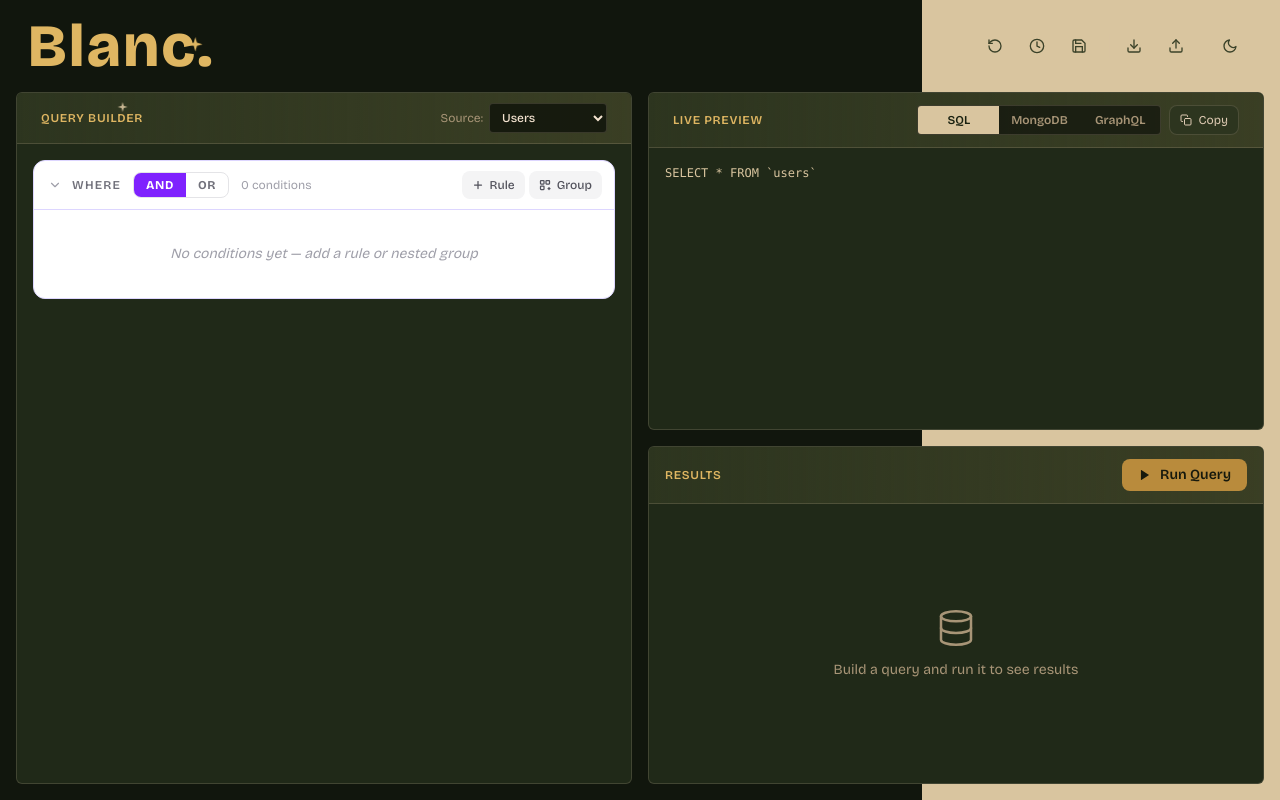
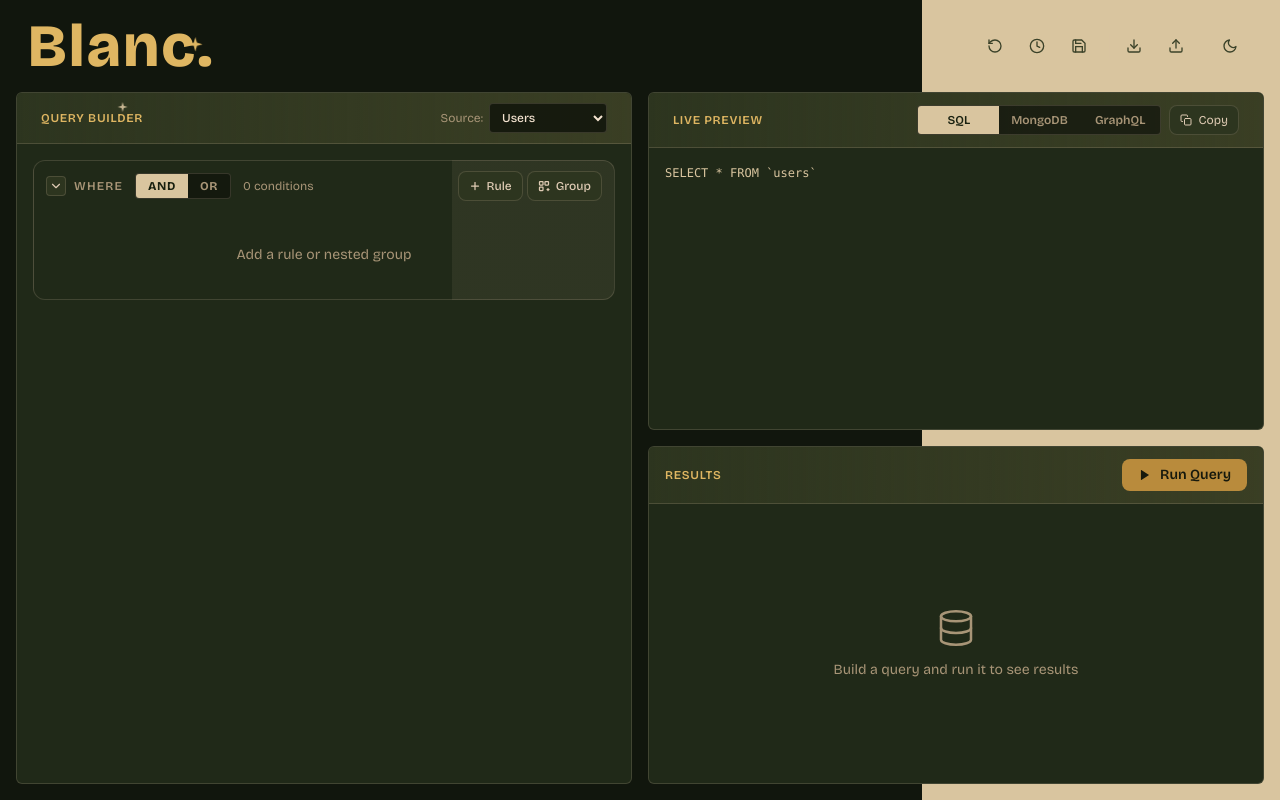
Before and after one commit to odielijah/blanc_canvas, a Next.js app: page / in a window 1280 px wide. Built offline with nearby package versions, Linux system fonts and the light colour scheme.

Commit message:
style(conditions): update group styling

```diff
--- a/src/features/query-builder/components/ConditionGroup.tsx
+++ b/src/features/query-builder/components/ConditionGroup.tsx
@@ -24,6 +24,7 @@ import { useQueryStore } from "@/features/query-builder/store/queryStore";
 import { SCHEMAS } from "@/features/query-builder/lib/schema";
 import { getError } from "@/features/query-builder/lib/validators";
 import { ConditionRule } from "./ConditionRule";
+import { ChevronDownIcon, GroupPlusIcon, PlusIcon, TrashIcon } from "./icons";
 
 interface Props {
   group: QueryGroupType;
@@ -32,28 +33,11 @@ interface Props {
   isRoot?: boolean;
 }
 
-const DEPTH_COLORS = [
-  "border-violet-200 dark:border-violet-900/50",
-  "border-sky-200 dark:border-sky-900/50",
-  "border-emerald-200 dark:border-emerald-900/50",
-  "border-amber-200 dark:border-amber-900/50",
-  "border-pink-200 dark:border-pink-900/50",
-];
-
-const DEPTH_BG = [
-  "bg-white dark:bg-zinc-900",
-  "bg-violet-50/40 dark:bg-violet-950/10",
-  "bg-sky-50/40 dark:bg-sky-950/10",
-  "bg-emerald-50/40 dark:bg-emerald-950/10",
-  "bg-amber-50/40 dark:bg-amber-950/10",
-];
-
-const DEPTH_BADGE = [
-  "bg-violet-100 text-violet-700 dark:bg-violet-900/40 dark:text-violet-300",
-  "bg-sky-100 text-sky-700 dark:bg-sky-900/40 dark:text-sky-300",
-  "bg-emerald-100 text-emerald-700 dark:bg-emerald-900/40 dark:text-emerald-300",
-  "bg-amber-100 text-amber-700 dark:bg-amber-900/40 dark:text-amber-300",
-  "bg-pink-100 text-pink-700 dark:bg-pink-900/40 dark:text-pink-300",
+const DEPTH_CLASSES = [
+  "condition-group-depth-0",
+  "condition-group-depth-1",
+  "condition-group-depth-2",
+  "condition-group-depth-3",
 ];
 
 export const ConditionGroup = memo(function ConditionGroup({
@@ -74,7 +58,7 @@ export const ConditionGroup = memo(function ConditionGroup({
 
   const schema = SCHEMAS.find((s) => s.id === schemaId)!;
   const firstField = schema.fields[0].name;
-  const colorIdx = Math.min(depth, DEPTH_COLORS.length - 1);
+  const colorIdx = Math.min(depth, DEPTH_CLASSES.length - 1);
   const error = getError(group.id, errors);
 
   const sensors = useSensors(
@@ -102,51 +86,41 @@ export const ConditionGroup = memo(function ConditionGroup({
   return (
     <div
       className={`
-        rounded-xl border transition-all
-        ${DEPTH_COLORS[colorIdx]} ${DEPTH_BG[colorIdx]}
-        ${error ? "ring-1 ring-red-400 dark:ring-red-700" : ""}
+        condition-group rounded-xl transition-all
+        ${DEPTH_CLASSES[colorIdx]}
+        ${error ? "condition-rule-error ring-1" : ""}
         ${depth > 0 ? "ml-3 sm:ml-6" : ""}
       `}
     >
       {/* Group header */}
-      <div className="flex flex-wrap items-center gap-2 px-3 py-2.5 border-b border-inherit">
+      <div className="flex flex-wrap items-center gap-2 px-3 py-2.5">
         {/* Collapse toggle */}
         <button
           onClick={() => toggleGroupCollapsed(group.id)}
-          className="p-0.5 rounded text-zinc-400 hover:text-zinc-600 dark:hover:text-zinc-300 transition-colors flex-shrink-0"
+          className="ghost-button flex-shrink-0 rounded p-0.5 transition-colors"
           aria-label={group.collapsed ? "Expand group" : "Collapse group"}
         >
-          <svg
-            width="14"
-            height="14"
-            viewBox="0 0 24 24"
-            fill="none"
-            stroke="currentColor"
-            strokeWidth="2"
-            strokeLinecap="round"
-            strokeLinejoin="round"
+          <ChevronDownIcon
             className={`transition-transform duration-200 ${group.collapsed ? "-rotate-90" : ""}`}
-          >
-            <polyline points="6 9 12 15 18 9" />
-          </svg>
+          />
         </button>
 
         {/* Depth badge */}
         {!isRoot && (
           <span
-            className={`text-xs font-mono px-1.5 py-0.5 rounded ${DEPTH_BADGE[colorIdx]}`}
+            className="depth-badge rounded px-1.5 py-0.5 font-mono text-xs"
           >
             L{depth}
           </span>
         )}
         {isRoot && (
-          <span className="text-xs font-semibold text-zinc-500 dark:text-zinc-400 uppercase tracking-widest">
+          <span className="text-muted-theme text-xs font-semibold uppercase tracking-widest">
             Where
           </span>
         )}
 
         {/* Logic toggle */}
-        <div className="flex items-center rounded-lg overflow-hidden border border-zinc-200 dark:border-zinc-700 ml-1">
+        <div className="segmented-control ml-1 flex items-center">
           {(["AND", "OR"] as LogicOperator[]).map((op) => (
             <button
               key={op}
@@ -155,10 +129,8 @@ export const ConditionGroup = memo(function ConditionGroup({
                 px-3 py-1 text-xs font-bold tracking-wider transition-all
                 ${
                   group.logic === op
-                    ? op === "AND"
-                      ? "bg-violet-600 text-white"
-                      : "bg-amber-500 text-white"
-                    : "text-zinc-500 dark:text-zinc-400 hover:bg-zinc-100 dark:hover:bg-zinc-700"
+                    ? "segmented-option-active"
+                    : "segmented-option"
                 }
               `}
               aria-pressed={group.logic === op}
@@ -168,7 +140,7 @@ export const ConditionGroup = memo(function ConditionGroup({
           ))}
         </div>
 
-        <span className="text-xs text-zinc-400 dark:text-zinc-500 ml-1">
+        <span className="text-muted-theme ml-1 text-xs">
           {group.children.length}{" "}
           {group.children.length === 1 ? "condition" : "conditions"}
         </span>
@@ -177,43 +149,18 @@ export const ConditionGroup = memo(function ConditionGroup({
           {/* Add rule */}
           <button
             onClick={() => addRule(group.id, firstField)}
-            className="flex items-center gap-1.5 px-2.5 py-1.5 text-xs font-medium rounded-lg bg-zinc-100 dark:bg-zinc-800 text-zinc-600 dark:text-zinc-300 hover:bg-violet-100 dark:hover:bg-violet-900/40 hover:text-violet-700 dark:hover:text-violet-300 transition-colors"
+            className="ghost-button flex items-center gap-1.5 rounded-lg px-2.5 py-1.5 text-xs font-medium transition-colors"
           >
-            <svg
-              width="12"
-              height="12"
-              viewBox="0 0 24 24"
-              fill="none"
-              stroke="currentColor"
-              strokeWidth="2.5"
-              strokeLinecap="round"
-            >
-              <line x1="12" y1="5" x2="12" y2="19" />
-              <line x1="5" y1="12" x2="19" y2="12" />
-            </svg>
+            <PlusIcon />
             Rule
           </button>
 
           {/* Add nested group */}
           <button
             onClick={() => addGroup(group.id)}
-            className="flex items-center gap-1.5 px-2.5 py-1.5 text-xs font-medium rounded-lg bg-zinc-100 dark:bg-zinc-800 text-zinc-600 dark:text-zinc-300 hover:bg-sky-100 dark:hover:bg-sky-900/40 hover:text-sky-700 dark:hover:text-sky-300 transition-colors"
+            className="ghost-button flex items-center gap-1.5 rounded-lg px-2.5 py-1.5 text-xs font-medium transition-colors"
           >
-            <svg
-              width="12"
-              height="12"
-              viewBox="0 0 24 24"
-              fill="none"
-              stroke="currentColor"
-              strokeWidth="2.5"
-              strokeLinecap="round"
-            >
-              <rect x="3" y="3" width="7" height="7" rx="1" />
-              <rect x="14" y="3" width="7" height="7" rx="1" />
-              <rect x="3" y="14" width="7" height="7" rx="1" />
-              <line x1="20" y1="17" x2="20" y2="21" />
-              <line x1="18" y1="19" x2="22" y2="19" />
-            </svg>
+            <GroupPlusIcon />
             Group
           </button>
 
@@ -221,23 +168,10 @@ export const ConditionGroup = memo(function ConditionGroup({
           {!isRoot && (
             <button
               onClick={() => removeGroup(group.id)}
-              className="p-1.5 rounded-lg text-zinc-400 hover:text-red-500 hover:bg-red-50 dark:hover:bg-red-950/30 transition-colors"
+              className="danger-button rounded-lg p-1.5 transition-colors"
               aria-label="Remove group"
             >
-              <svg
-                width="14"
-                height="14"
-                viewBox="0 0 24 24"
-                fill="none"
-                stroke="currentColor"
-                strokeWidth="2"
-                strokeLinecap="round"
-              >
-                <polyline points="3 6 5 6 21 6" />
-                <path d="M19 6l-1 14a2 2 0 01-2 2H8a2 2 0 01-2-2L5 6" />
-                <path d="M10 11v6" />
-                <path d="M14 11v6" />
-              </svg>
+              <TrashIcon />
             </button>
           )}
         </div>
@@ -245,10 +179,10 @@ export const ConditionGroup = memo(function ConditionGroup({
 
       {/* Children */}
       {!group.collapsed && (
-        <div className="p-2.5 flex flex-col gap-1.5">
+        <div className="flex flex-col gap-1.5 p-2.5">
           {group.children.length === 0 ? (
-            <div className="text-center py-6 text-sm text-zinc-400 dark:text-zinc-500 italic">
-              No conditions yet — add a rule or nested group
+            <div className="empty-state py-6 text-center text-sm">
+              Add a rule or nested group
             </div>
           ) : (
             <DndContext
@@ -284,14 +218,14 @@ export const ConditionGroup = memo(function ConditionGroup({
       )}
 
       {group.collapsed && group.children.length > 0 && (
-        <div className="px-4 py-2 text-xs text-zinc-400 dark:text-zinc-500">
+        <div className="text-muted-theme px-4 py-2 text-xs">
           {group.children.length} condition
           {group.children.length !== 1 ? "s" : ""} hidden
         </div>
       )}
 
       {error && (
-        <div className="px-4 py-1.5 text-xs text-red-500 dark:text-red-400 border-t border-red-200 dark:border-red-900">
+        <div className="danger-panel border-x-0 border-b-0 px-4 py-1.5 text-xs">
           {error}
         </div>
       )}
```
